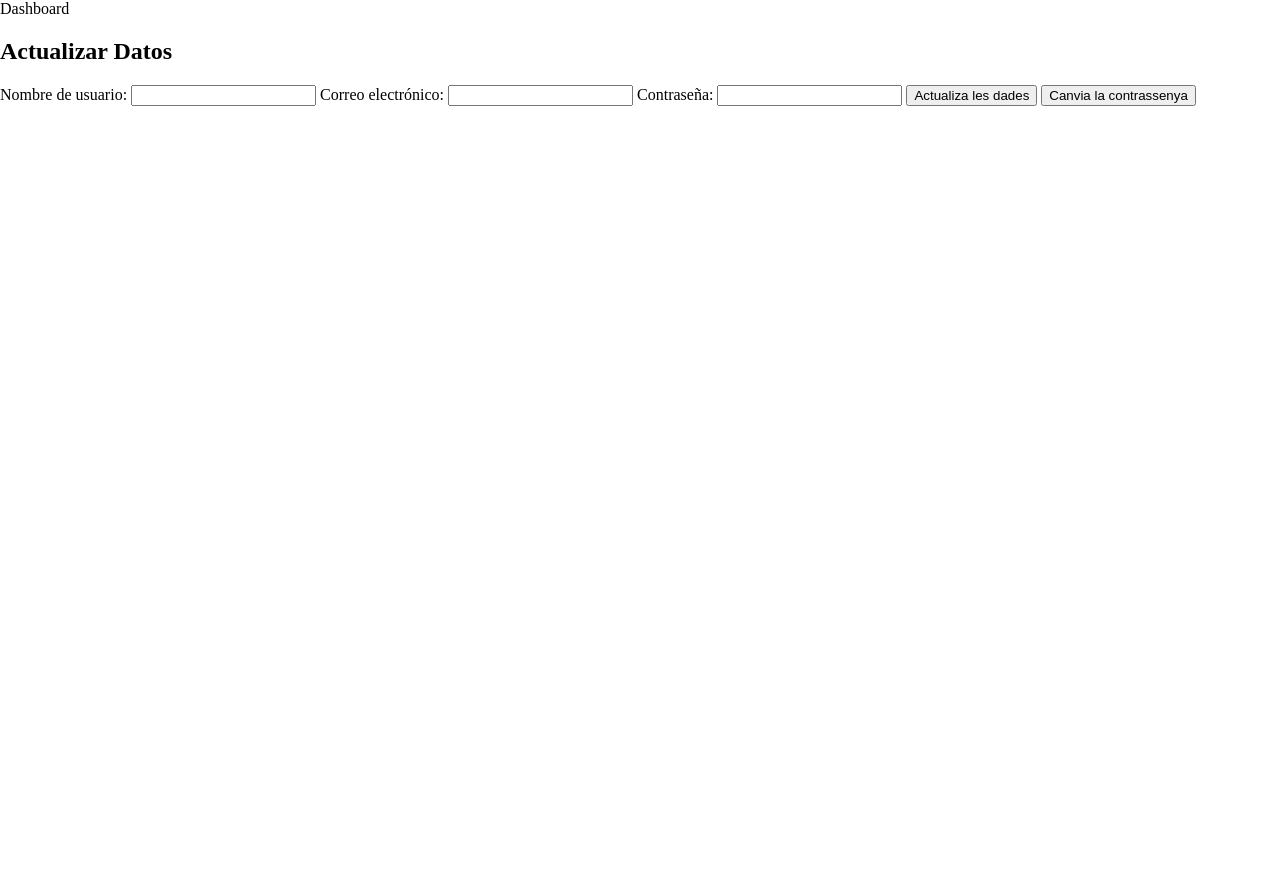
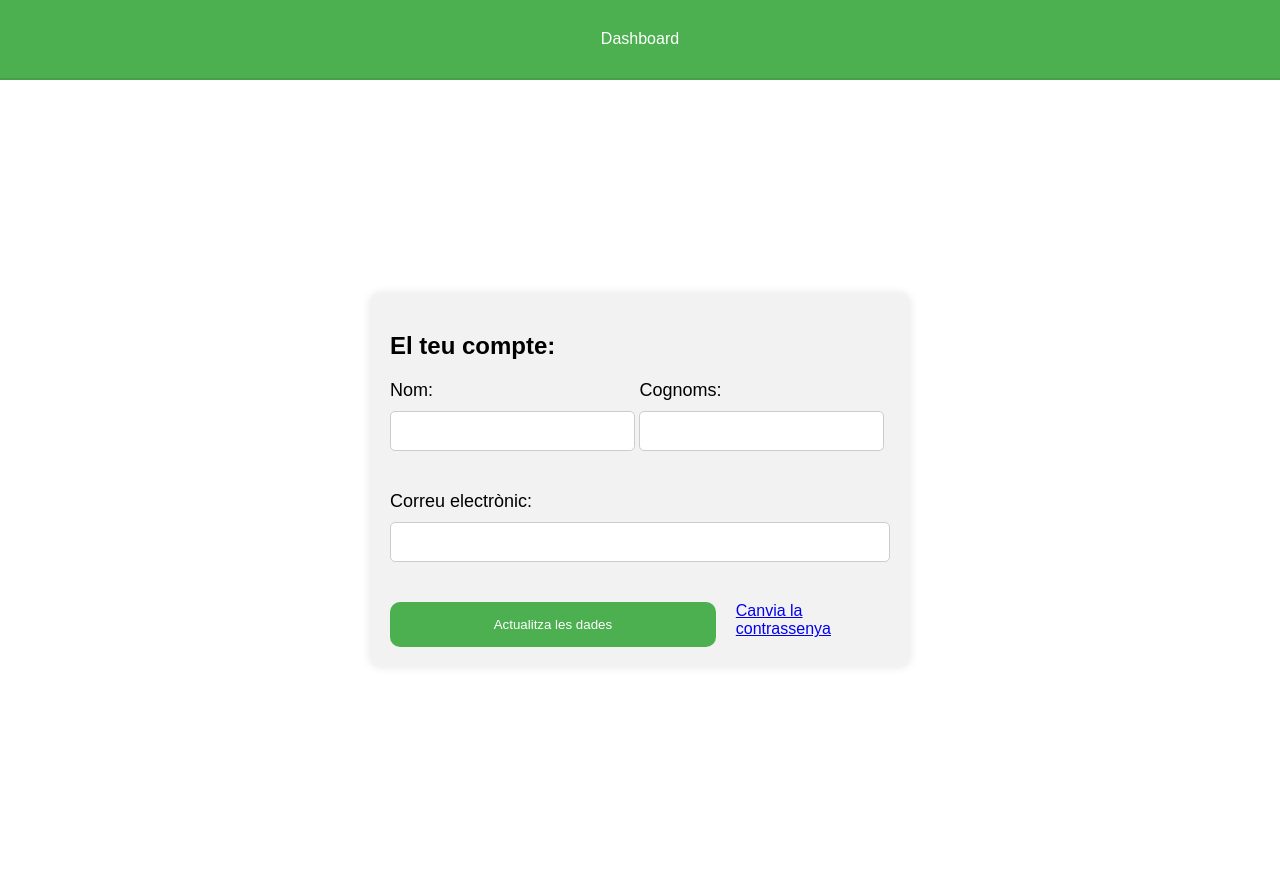
Before and after one commit to polcortes/maricarmen_biblioteca, a Django app: template biblioteca_app/templates/general_dashboard.html in a window 1280 px wide. Before the commit the page ends 106 px from the top, so only its background shows below. Run offline with Django 3.2, Linux system fonts and the light colour scheme; the template is opened without the code that fills it, so the values that code supplies are empty.

Commit message:
DASHBOARD 50%

```diff
--- a/biblioteca_app/static/css/styles.css
+++ b/biblioteca_app/static/css/styles.css
@@ -1,6 +1,6 @@
 /* LANDING PAGE */
 
-body, html {
+.landing_page, .landing_page html {
     margin: 0;
     padding: 0;
     height: 100%;
@@ -137,3 +137,93 @@ body, html {
 .btn:hover {
     background-color: #45a049;
 }
+
+/* GENERAL_DASHBARD */
+
+.general_dashboard, .general_dashboard html {
+    margin: 0;
+    padding: 0;
+    height: 100%;
+    font-family: Arial, sans-serif;
+}
+
+.header {
+    background-color: #4caf50;
+    color: white;
+    text-align: center;
+    padding: 30px;
+    border-bottom: 2px solid #45a049; /* Borde inferior del mismo color verde */
+}
+
+.container {
+    display: flex;
+    justify-content: center;
+    align-items: center;
+    height: 100vh; /* Ajustar la altura al 100% de la pantalla */
+}
+
+.user-form {
+    background-color: #f2f2f2;
+    padding: 20px;
+    border-radius: 10px;
+    box-shadow: 0px 0px 10px rgba(0, 0, 0, 0.1); /* Sombra suave */
+    width: 50%;
+    max-width: 500px;
+}
+
+.user-form h2 {
+    margin-bottom: 20px;
+}
+
+.user-form .input-group {
+    margin-bottom: 20px;
+}
+
+.user-form .input-group .half-width {
+    width: calc(50% - 5px);
+    display: inline-block;
+}
+
+.user-form label {
+    display: block;
+    margin-bottom: 10px;
+}
+
+.user-form input {
+    width: calc(100% - 22px); /* Considera el padding y el borde al calcular el ancho */
+    padding: 10px;
+    margin-bottom: 20px;
+    border-radius: 5px;
+    border: 1px solid #ccc;
+}
+
+.user-form button {
+    width: 100%;
+    padding: 15px;
+    background-color: #4caf50;
+    color: white;
+    border: none;
+    cursor: pointer;
+    transition: background-color 0.3s;
+}
+
+.user-form button:hover {
+    background-color: #45a049;
+}
+
+.button-container {
+    display: flex;
+    justify-content: space-between;
+    margin-top: 10px; /* Espacio entre los botones y el resto del formulario */
+}
+
+.left-button {
+    width: calc(50% - 5px);
+    border-radius: 10px;
+
+}
+
+.right-button {
+    width: calc(50% - 5px);
+    margin-left: 20px; /* Margen izquierdo para separar los botones */
+}
--- a/biblioteca_app/templates/general_dashboard.html
+++ b/biblioteca_app/templates/general_dashboard.html
@@ -1,27 +1,41 @@
 <!DOCTYPE html>
 <html lang="en">
+
 <head>
     <meta charset="UTF-8">
     <meta name="viewport" content="width=device-width, initial-scale=1.0">
     <title>Dashboard</title>
-    <link rel="stylesheet" href="styles.css">
+    {% load static %}
+    <link rel="stylesheet" href="{% static 'css/styles.css' %}">
 </head>
-<body>
+
+<body class="general_dashboard">
     <header class="header">
         Dashboard
     </header>
     <div class="container">
         <form action="#" class="user-form">
-            <h2>Actualizar Datos</h2>
-            <label for="username">Nombre de usuario:</label>
-            <input type="text" id="username" name="username" required>
-            <label for="email">Correo electrónico:</label>
-            <input type="email" id="email" name="email" required>
-            <label for="password">Contraseña:</label>
-            <input type="password" id="password" name="password" required>
-            <button type="submit" class="update-btn">Actualiza les dades</button>
-            <button type="button" class="change-password-btn">Canvia la contrassenya</button>
+            <h2>El teu compte:</h2>
+            <div class="input-group">
+                <div class="half-width">
+                    <label for="nom">Nom:</label>
+                    <input type="text" id="nom" name="nom" required>
+                </div>
+                <div class="half-width">
+                    <label for="cognoms">Cognoms:</label>
+                    <input type="text" id="cognoms" name="cognoms" required>
+                </div>
+            </div>
+            <div class="input-group">
+                <label for="correu">Correu electrònic:</label>
+                <input type="email" id="correu" name="correu" required>
+            </div>
+            <div class="button-container">
+                <button class="left-button">Actualitza les dades</button>
+                <a href="#" class="right-button">Canvia la contrassenya</a>
+            </div>
         </form>
     </div>
 </body>
+
 </html>
--- a/biblioteca_app/templates/landing_page.html
+++ b/biblioteca_app/templates/landing_page.html
@@ -7,7 +7,7 @@
     {% load static %}
     <link rel="stylesheet" href="{% static 'css/styles.css' %}">
 </head>
-<body>
+<body class="landing_page">
     <div class="container">
         <div class="left-block">
             <h2>Biblioteca <br> Mari Carmen</h2>
```
